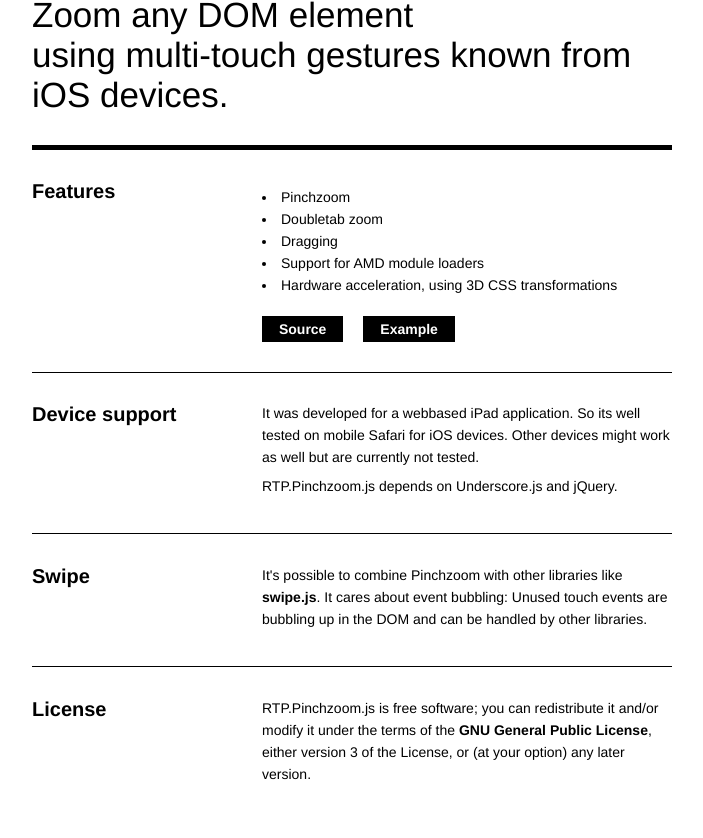
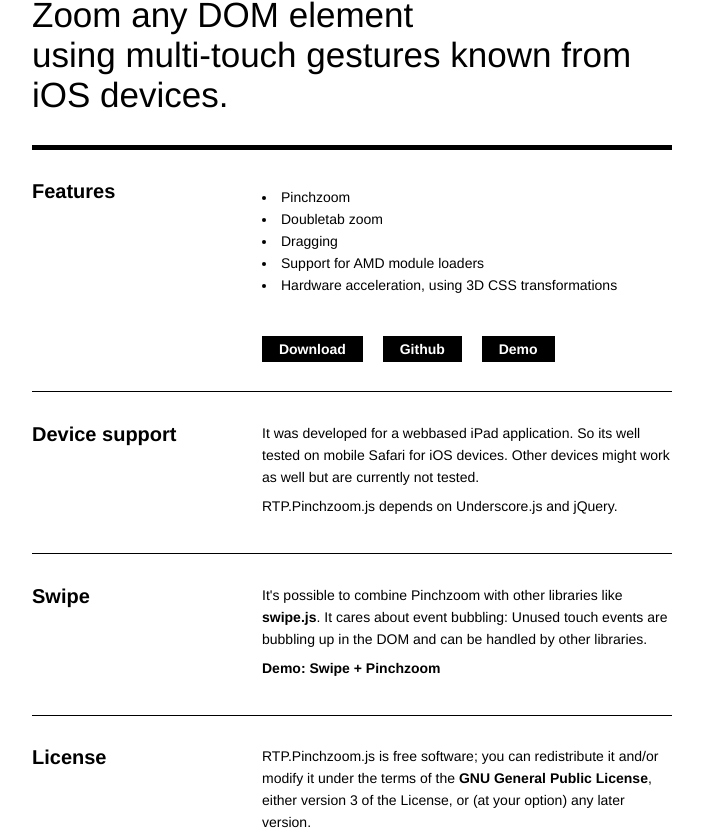
Before and after one commit to manuelstofer/pinchzoom, a plain HTML site: page index.html in a window 1280 px wide. Shown: the part 135-973 px from the top of the page, without its empty margins (288-991 px from the left). Drawn offline with Linux system fonts and the light colour scheme; a web font is replaced by a local one.

Commit message:
[TASK] updates project page

```diff
--- a/index.html
+++ b/index.html
@@ -37,8 +37,12 @@
                     </ul>
                 </p>
                 <ul class="links">
-                    <li><a href="https://github.com/rtp-ch/pinchzoom.js">Source</a></li>
-                    <li><a href="demo/pinchzoom.html">Example</a></li>
+
+                </ul>
+                <ul class="links">
+                    <li><a href="src/pinchzoom.js">Download</a></li>
+                    <li><a href="https://github.com/rtp-ch/pinchzoom.js">Github</a></li>
+                    <li><a href="demo/pinchzoom.html">Demo</a></li>
                 </ul>
             </div>
         </div>
@@ -65,7 +69,10 @@
                 <p>
                     It's possible to combine Pinchzoom with other libraries like <a href="http://swipejs.com/">swipe.js</a>.
                     It cares about event bubbling: Unused touch events are bubbling up in
-                    the DOM and can be handled by other libraries.
+                    the DOM and can be handled by other libraries.<br/>
+                </p>
+                <p>
+                    <a href="demo/swipe.html">Demo: Swipe + Pinchzoom</a>
                 </p>
             </div>
         </div>
@@ -77,19 +84,18 @@
             <div class="col-2">
                 <p>
                     RTP.Pinchzoom.js is free software; you can redistribute it and/or modify it under
-                    the terms of the <a href="http://www.gnu.org/licenses/gpl-3.0.txt" target="_blank">GNU General Public License</a>,
+                    the terms of the <a href="http://www.gnu.org/licenses/gpl-3.0.txt">GNU General Public License</a>,
                     either version 3 of the License, or (at your option) any later version.
                 </p>
             </div>
         </div>
-
 
     </div>
 
     <div id="footer">
             <img width="32" height="16" src="img/rtp-logo-small.gif" alt="RTP Logo">
             Rüegg Tuck Partner GmbH, Josefstrasse 92, CH-8005 Zürich
-            <a class="home" href="http://www.rtp.ch/?pk_campaign=referral&pk_kwd=github" target="_blank">www.rtp.ch</a>
+            <a class="home" href="http://www.rtp.ch/?pk_campaign=referral&pk_kwd=github">www.rtp.ch</a>
     </div>
 
 </div>
```
